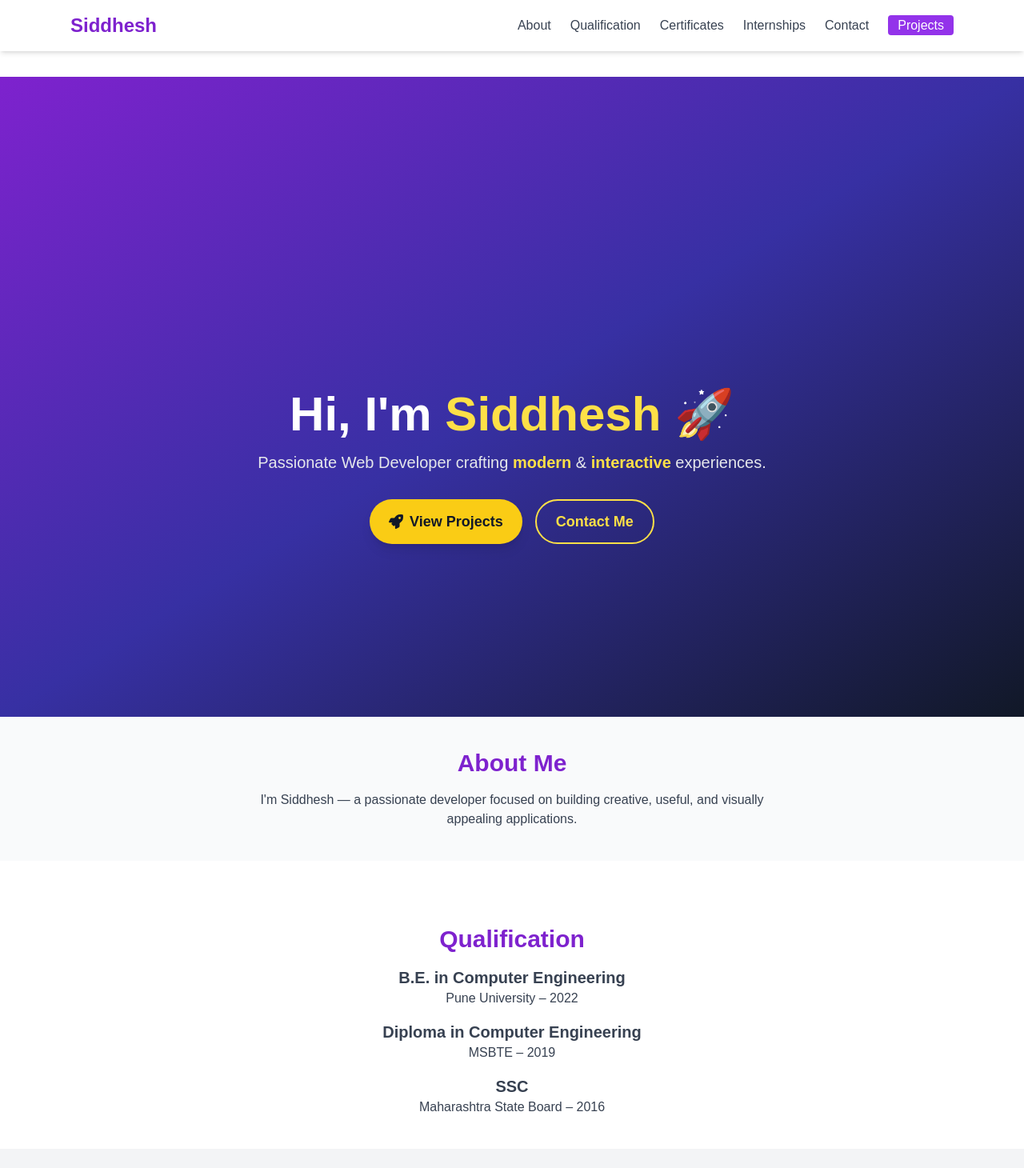
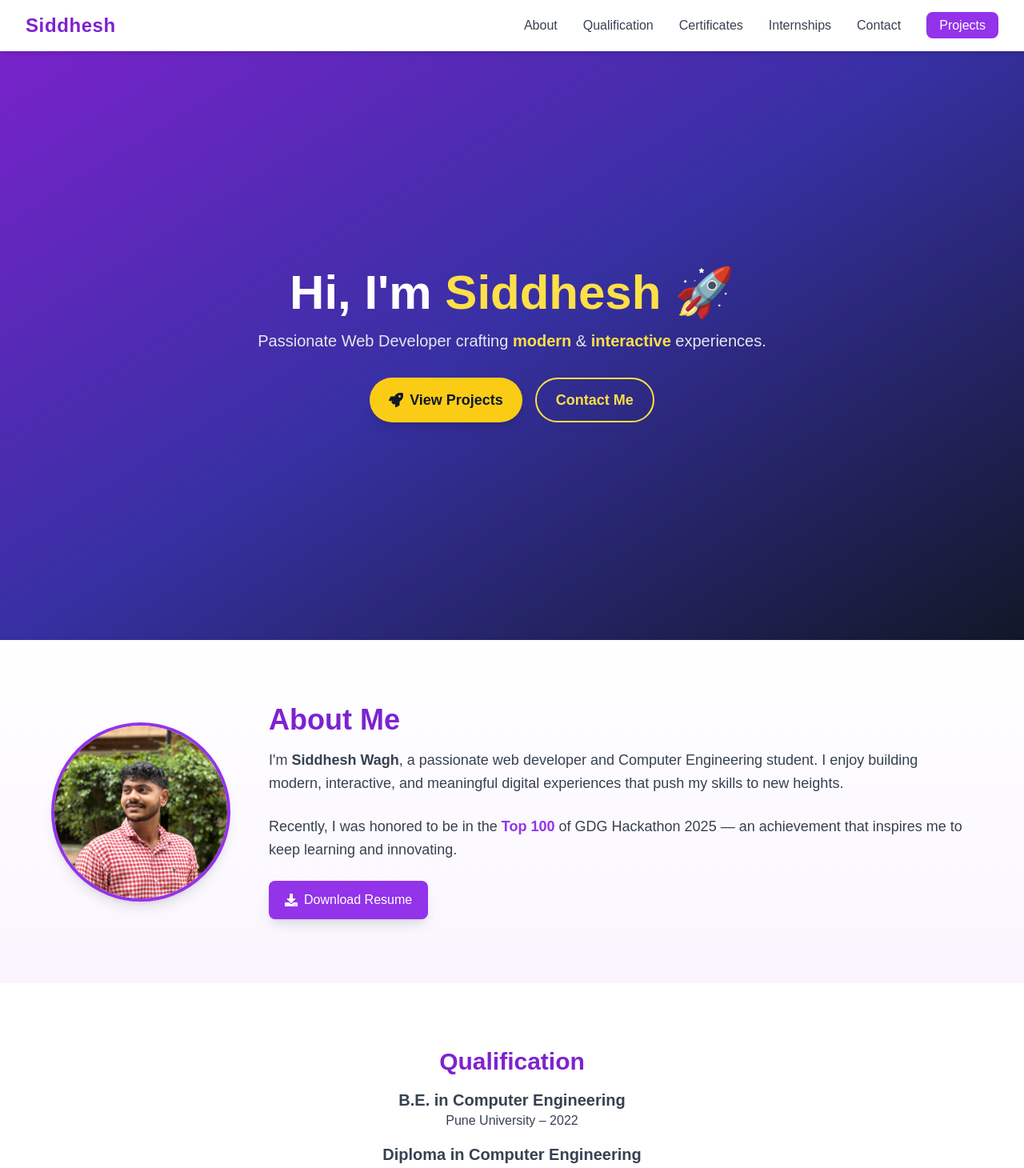
Before and after one commit to siddhesh-wagh/siddhesh_wagh, a React (Vite) app: page / in a window 1280 px wide. Shown: the top 1460 px of the page at 80% size. Built offline with nearby package versions, Linux system fonts and the light colour scheme.

Commit message:
about in process

```diff
--- a/src/components/About.jsx
+++ b/src/components/About.jsx
@@ -0,0 +1,61 @@
+import React from "react";
+import { motion } from "framer-motion";
+import { FaDownload } from "react-icons/fa";
+import profilePic from "../assets/profile.jpg"; // <-- your image here
+
+const About = () => {
+  return (
+    <section
+      id="about"
+      className="py-20 px-6 bg-gradient-to-b from-white to-purple-50"
+    >
+      <div className="max-w-6xl mx-auto flex flex-col md:flex-row items-center gap-12">
+        {/* Profile Image */}
+        <motion.div
+          className="flex-shrink-0"
+          initial={{ opacity: 0, x: -50 }}
+          animate={{ opacity: 1, x: 0 }}
+          transition={{ duration: 0.8 }}
+        >
+          <img
+            src={profilePic}
+            alt="Siddhesh Wagh"
+            className="w-56 h-56 rounded-full object-cover shadow-lg border-4 border-purple-600"
+          />
+        </motion.div>
+
+        {/* About Content */}
+        <motion.div
+          className="text-center md:text-left"
+          initial={{ opacity: 0, x: 50 }}
+          animate={{ opacity: 1, x: 0 }}
+          transition={{ duration: 0.8 }}
+        >
+          <h2 className="text-4xl font-bold text-purple-700 mb-4">About Me</h2>
+          <p className="text-lg text-gray-700 leading-relaxed mb-6">
+            I'm <span className="font-semibold">Siddhesh Wagh</span>, a passionate
+            web developer and Computer Engineering student. I enjoy building
+            modern, interactive, and meaningful digital experiences that push
+            my skills to new heights.
+          </p>
+          <p className="text-lg text-gray-700 leading-relaxed mb-6">
+            Recently, I was honored to be in the <span className="font-semibold text-purple-600">
+            Top 100</span> of GDG Hackathon 2025 — an achievement that inspires me
+            to keep learning and innovating.
+          </p>
+
+          {/* Resume Button */}
+          <a
+            href="/resume.pdf" // Replace with your file
+            download
+            className="inline-flex items-center gap-2 bg-purple-600 text-white px-5 py-3 rounded-lg shadow-lg hover:bg-purple-700 transition-all"
+          >
+            <FaDownload /> Download Resume
+          </a>
+        </motion.div>
+      </div>
+    </section>
+  );
+};
+
+export default About;
--- a/src/components/Hero.jsx
+++ b/src/components/Hero.jsx
@@ -5,11 +5,10 @@ import { FaRocket } from "react-icons/fa";
 const Hero = () => {
   return (
     <section
-      className="min-h-screen pt-20 flex flex-col items-center justify-center text-center px-6
-             bg-gradient-to-br from-purple-700 via-indigo-800 to-gray-900 text-white"
+      className="min-h-screen flex flex-col items-center justify-center text-center px-6
+                 bg-gradient-to-br from-purple-700 via-indigo-800 to-gray-900 text-white
+                 pt-16"
     >
-      {/* Content Wrapper with padding for fixed Navbar */}
-      <div className="pt-24">
       {/* Animated Heading */}
       <motion.h1
         className="text-5xl sm:text-6xl font-extrabold"
@@ -22,15 +21,14 @@ const Hero = () => {
 
       {/* Tagline */}
       <motion.p
-          className="mt-4 text-lg sm:text-xl text-gray-200 max-w-2xl mx-auto"
+        className="mt-4 text-lg sm:text-xl text-gray-200 max-w-2xl"
         initial={{ opacity: 0 }}
         animate={{ opacity: 1 }}
         transition={{ delay: 0.5, duration: 0.8 }}
       >
         Passionate Web Developer crafting{" "}
         <span className="font-semibold text-yellow-300">modern</span> &{" "}
-          <span className="font-semibold text-yellow-300">interactive</span>{" "}
-          experiences.
+        <span className="font-semibold text-yellow-300">interactive</span> experiences.
       </motion.p>
 
       {/* Buttons */}
@@ -55,7 +53,6 @@ const Hero = () => {
           Contact Me
         </a>
       </motion.div>
-      </div>
     </section>
   );
 };
--- a/src/components/Navbar.jsx
+++ b/src/components/Navbar.jsx
@@ -1,51 +1,66 @@
-import React, { useState } from "react";
-import { FaBars, FaTimes } from "react-icons/fa";
+import React from "react";
 
 const Navbar = () => {
-  const [menuOpen, setMenuOpen] = useState(false);
-
   return (
     <nav className="fixed top-0 left-0 w-full bg-white shadow-md z-50">
-      <div className="max-w-6xl mx-auto px-6 py-4 flex justify-between items-center">
-        <h1 className="text-2xl font-bold text-purple-700">Siddhesh</h1>
+      <div className="max-w-7xl mx-auto px-8 py-4 flex justify-between items-center">
+        {/* Logo */}
+        <h1 className="text-2xl font-bold text-purple-700 tracking-wide">
+          Siddhesh
+        </h1>
 
-        {/* Desktop Menu */}
-        <ul className="hidden md:flex space-x-6 text-gray-700 font-medium">
-          <li><a href="#about" className="hover:text-purple-600 transition-all">About</a></li>
-          <li><a href="#qualification" className="hover:text-purple-600 transition-all">Qualification</a></li>
-          <li><a href="#certificates" className="hover:text-purple-600 transition-all">Certificates</a></li>
-          <li><a href="#internships" className="hover:text-purple-600 transition-all">Internships</a></li>
-          <li><a href="#contact" className="hover:text-purple-600 transition-all">Contact</a></li>
+        {/* Navigation Links */}
+        <ul className="flex space-x-8 text-gray-700 font-medium">
           <li>
-            <a href="/projects" className="text-white bg-purple-600 px-3 py-1 rounded hover:bg-purple-700">
+            <a
+              href="#about"
+              className="hover:text-purple-600 transition-colors duration-300"
+            >
+              About
+            </a>
+          </li>
+          <li>
+            <a
+              href="#qualification"
+              className="hover:text-purple-600 transition-colors duration-300"
+            >
+              Qualification
+            </a>
+          </li>
+          <li>
+            <a
+              href="#certificates"
+              className="hover:text-purple-600 transition-colors duration-300"
+            >
+              Certificates
+            </a>
+          </li>
+          <li>
+            <a
+              href="#internships"
+              className="hover:text-purple-600 transition-colors duration-300"
+            >
+              Internships
+            </a>
+          </li>
+          <li>
+            <a
+              href="#contact"
+              className="hover:text-purple-600 transition-colors duration-300"
+            >
+              Contact
+            </a>
+          </li>
+          <li>
+            <a
+              href="/projects"
+              className="bg-purple-600 text-white px-4 py-2 rounded-lg hover:bg-purple-700 transition-colors duration-300"
+            >
               Projects
             </a>
           </li>
         </ul>
-
-        {/* Mobile Menu Icon */}
-        <div className="md:hidden text-2xl text-purple-700 cursor-pointer" onClick={() => setMenuOpen(!menuOpen)}>
-          {menuOpen ? <FaTimes /> : <FaBars />}
-        </div>
       </div>
-
-      {/* Mobile Menu Dropdown */}
-      {menuOpen && (
-        <div className="md:hidden bg-white shadow-md">
-          <ul className="flex flex-col space-y-4 p-4 text-gray-700 font-medium">
-            <li><a href="#about" onClick={() => setMenuOpen(false)}>About</a></li>
-            <li><a href="#qualification" onClick={() => setMenuOpen(false)}>Qualification</a></li>
-            <li><a href="#certificates" onClick={() => setMenuOpen(false)}>Certificates</a></li>
-            <li><a href="#internships" onClick={() => setMenuOpen(false)}>Internships</a></li>
-            <li><a href="#contact" onClick={() => setMenuOpen(false)}>Contact</a></li>
-            <li>
-              <a href="/projects" className="text-white bg-purple-600 px-3 py-1 rounded hover:bg-purple-700" onClick={() => setMenuOpen(false)}>
-                Projects
-              </a>
-            </li>
-          </ul>
-        </div>
-      )}
     </nav>
   );
 };
--- a/src/pages/Home.jsx
+++ b/src/pages/Home.jsx
@@ -1,23 +1,14 @@
 import React from "react";
 import { FaCertificate } from "react-icons/fa";
 import Hero from "../components/Hero";
+import About from "../components/About"; // ✅ New import
 
 const Home = () => {
   return (
-    <div className="pt-24">
+    <div>
       <Hero />
-
       {/* About Section */}
-      <section id="about" className="p-10 bg-gray-50 text-center">
-        <h2 className="text-3xl font-semibold text-purple-700 mb-4">
-          About Me
-        </h2>
-        <p className="text-gray-700 max-w-2xl mx-auto">
-          I'm Siddhesh — a passionate developer focused on building creative,
-          useful, and visually appealing applications.
-        </p>
-      </section>
-
+      <About /> {/* ✅ New component */}
       {/* Qualification Section */}
       <section id="qualification" className="p-10 bg-white text-center mt-10">
         <h2 className="text-3xl font-semibold text-purple-700 mb-4">
@@ -40,14 +31,12 @@ const Home = () => {
           </div>
         </div>
       </section>
-
       {/* Certificates Section */}
       <section id="certificates" className="p-10 bg-gray-100 text-center">
         <h2 className="text-3xl font-bold text-purple-700 mb-10">
           Certificates
         </h2>
         <div className="grid grid-cols-1 sm:grid-cols-2 md:grid-cols-3 gap-6 max-w-6xl mx-auto">
-          {/* Card 1 */}
           <div className="bg-white rounded-xl shadow-lg p-6 transition duration-300 hover:shadow-2xl">
             <FaCertificate className="text-purple-600 text-3xl mb-3 mx-auto" />
             <h3 className="text-xl font-semibold text-gray-800">
@@ -55,8 +44,6 @@ const Home = () => {
             </h3>
             <p className="mt-2 text-sm text-gray-600">XYZ Institute · 2024</p>
           </div>
-
-          {/* Card 2 */}
           <div className="bg-white rounded-xl shadow-lg p-6 transition duration-300 hover:shadow-2xl">
             <FaCertificate className="text-purple-600 text-3xl mb-3 mx-auto" />
             <h3 className="text-xl font-semibold text-gray-800">
@@ -64,8 +51,6 @@ const Home = () => {
             </h3>
             <p className="mt-2 text-sm text-gray-600">ABC Academy · 2023</p>
           </div>
-
-          {/* Card 3 */}
           <div className="bg-white rounded-xl shadow-lg p-6 transition duration-300 hover:shadow-2xl">
             <FaCertificate className="text-purple-600 text-3xl mb-3 mx-auto" />
             <h3 className="text-xl font-semibold text-gray-800">
@@ -75,8 +60,6 @@ const Home = () => {
           </div>
         </div>
       </section>
-
-      {/* You can add Internships, Contact, and other sections below */}
     </div>
   );
 };
```
Also changed, not shown: src/assets/profile.jpg (added). Lines whose indentation alone changed are shown as unchanged.
